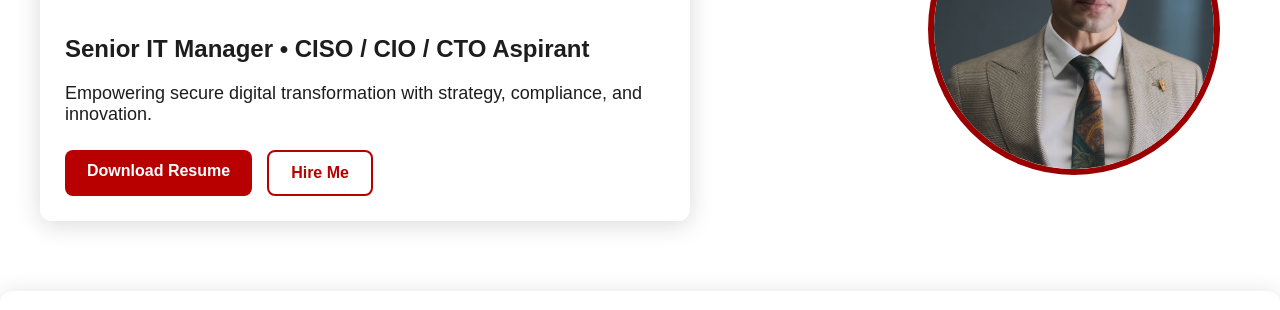
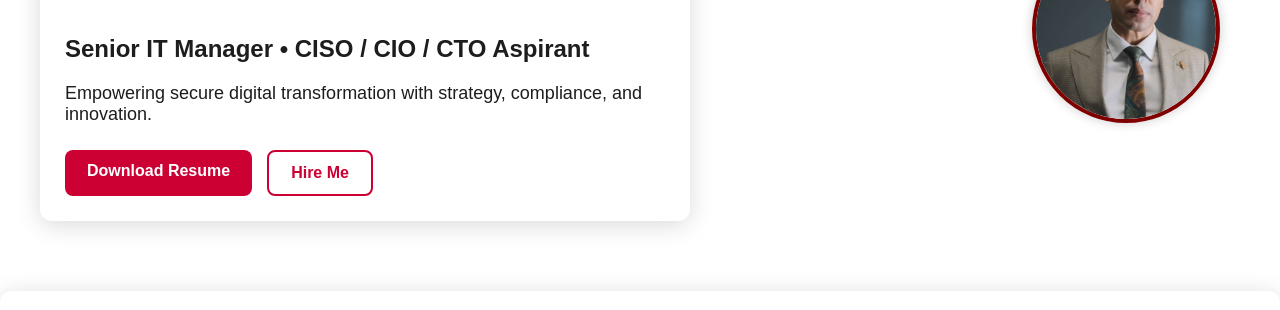
Before and after one commit to veby009/vishal-portfolio, a plain HTML site: page index.html in a window 1280 px wide. Shown: the part 315-625 px from the top of the page. Drawn offline with Linux system fonts and the light colour scheme.

Commit message:
Applied cherry-maroon theme and resized portrait

```diff
--- a/assets/css/style.css
+++ b/assets/css/style.css
@@ -15,8 +15,8 @@ body.light {
   --text: #1d1d1d;
   --card-bg: rgba(255, 255, 255, 0.55);
   --nav-bg: rgba(255, 255, 255, 0.25);
-  --accent: #9b0000;
-  --accent2: #b80000;
+  --accent: #800000;      /* Deep Maroon */
+  --accent2: #cc0033;     /* Cherry Red */
   background: var(--bg);
   color: var(--text);
 }
@@ -26,8 +26,8 @@ body.dark {
   --text: #e4e4e4;
   --card-bg: rgba(20, 20, 20, 0.55);
   --nav-bg: rgba(20, 20, 20, 0.25);
-  --accent: #ffcb00;
-  --accent2: #ffdd55;
+  --accent: #cc0033;
+  --accent2: #ff3366;
   background: var(--bg);
   color: var(--text);
 }
@@ -141,11 +141,12 @@ body.dark {
 }
 
 .hero-photo {
-  width: 280px;
-  height: 280px;
+  width: 180px;
+  height: 180px;
   border-radius: 50%;
-  border: 6px solid var(--accent);
+  border: 4px solid var(--accent);
   object-fit: cover;
+  box-shadow: 0 0 12px rgba(0, 0, 0, 0.2);
 }
 
 .glass-card {
```
